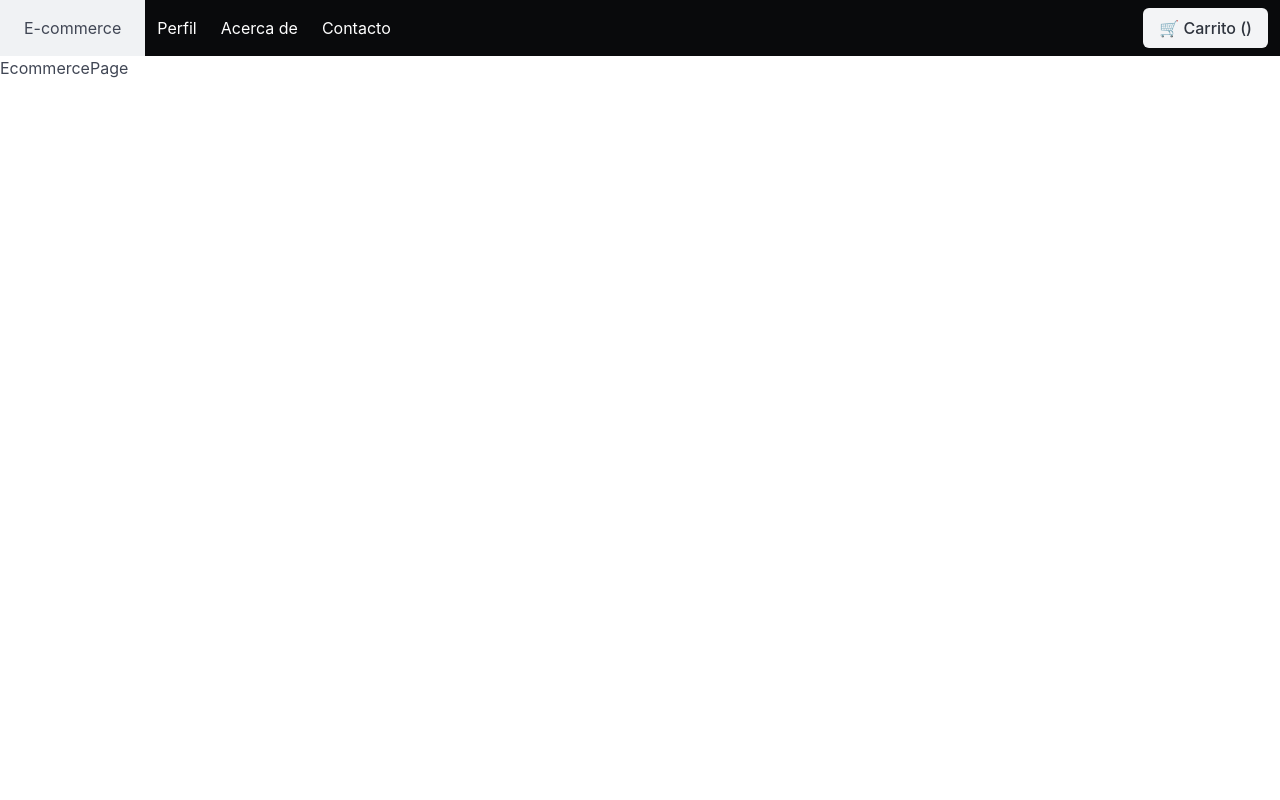
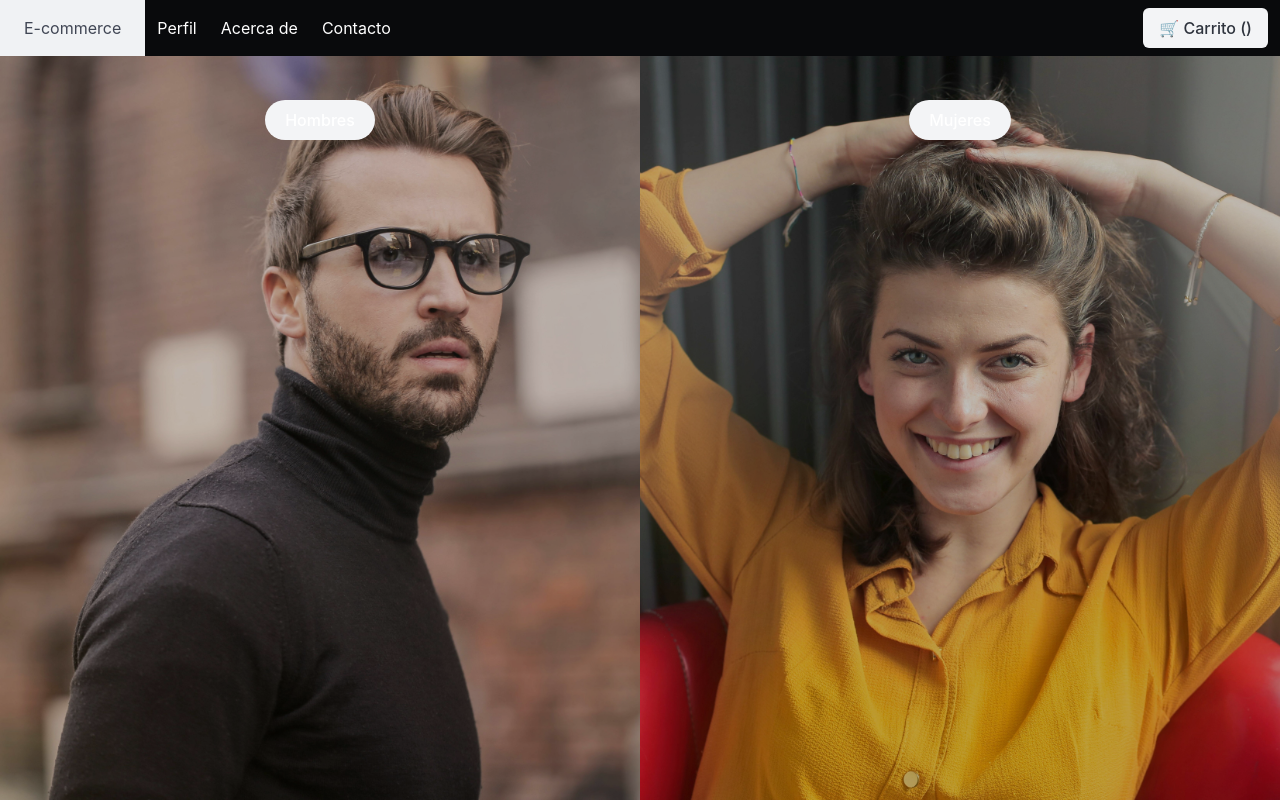
Before and after one commit to Efrengarnica/Ecommerce-React-Frontend, a React (Vite) app: page / in a window 1280 px wide. Built offline with nearby package versions, Linux system fonts and the light colour scheme.

Commit message:
Se crea componente inicial.

```diff
--- a/src/pages/EcommercePage.jsx
+++ b/src/pages/EcommercePage.jsx
@@ -1,7 +1,19 @@
 import React from 'react'
+import '../styles/EcommercePage.css'
 
 export const EcommercePage = () => {
   return (
-    <div>EcommercePage</div>
+    <div className="columns m-0" id="portadaId">
+      <div className="column is-6 column-box bg-image-1">
+        <div className="overlay">
+          <button className="button is-light has-background-black-transparent is-rounded has-text-white mt-3" id="botonHombres" data-action="presentar-elementos">Hombres</button>
+        </div>
+      </div>
+      <div className="column is-6 column-box bg-image-2">
+        <div className="overlay">
+          <button className="button is-light has-background-black-transparent is-rounded has-text-white mt-3" id="botonMujeres" data-action="presentar-elementos">Mujeres</button>
+        </div>
+      </div>
+    </div>
   )
 }
```
